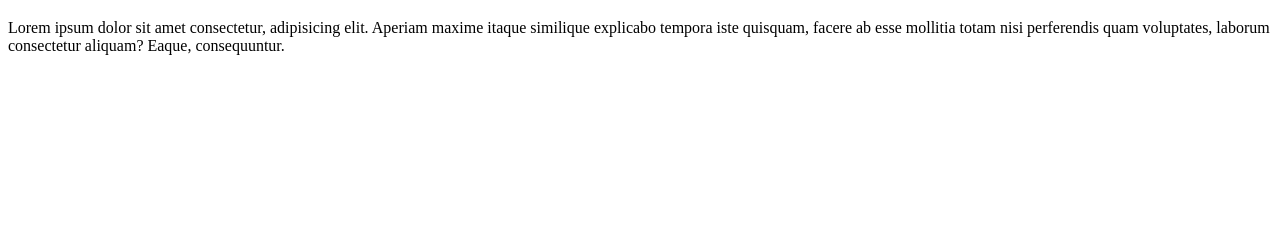
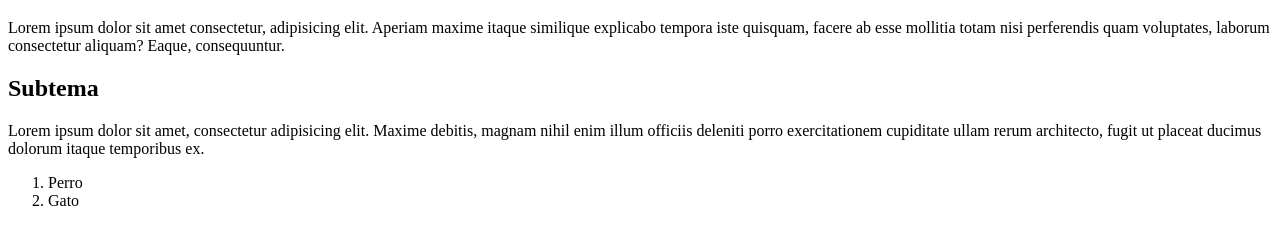
Before and after one commit to dianatorresguarnizo/ingenieriaweb, a plain HTML site: page index.html in a window 1280 px wide. Shown: the part 61-306 px from the top of the page. Drawn offline with Linux system fonts and the light colour scheme.

Commit message:
Segundo Commit

```diff
--- a/index.html
+++ b/index.html
@@ -8,5 +8,11 @@
 <body>
     <h1>Test GIT</h1>
     <p>Lorem ipsum dolor sit amet consectetur, adipisicing elit. Aperiam maxime itaque similique explicabo tempora iste quisquam, facere ab esse mollitia totam nisi perferendis quam voluptates, laborum consectetur aliquam? Eaque, consequuntur.</p>
+    <h2>Subtema</h2>
+    <p>Lorem ipsum dolor sit amet, consectetur adipisicing elit. Maxime debitis, magnam nihil enim illum officiis deleniti porro exercitationem cupiditate ullam rerum architecto, fugit ut placeat ducimus dolorum itaque temporibus ex.</p>
+    <ol>
+        <li>Perro</li>
+        <li>Gato</li>
+    </ol>
 </body>
 </html>
```
